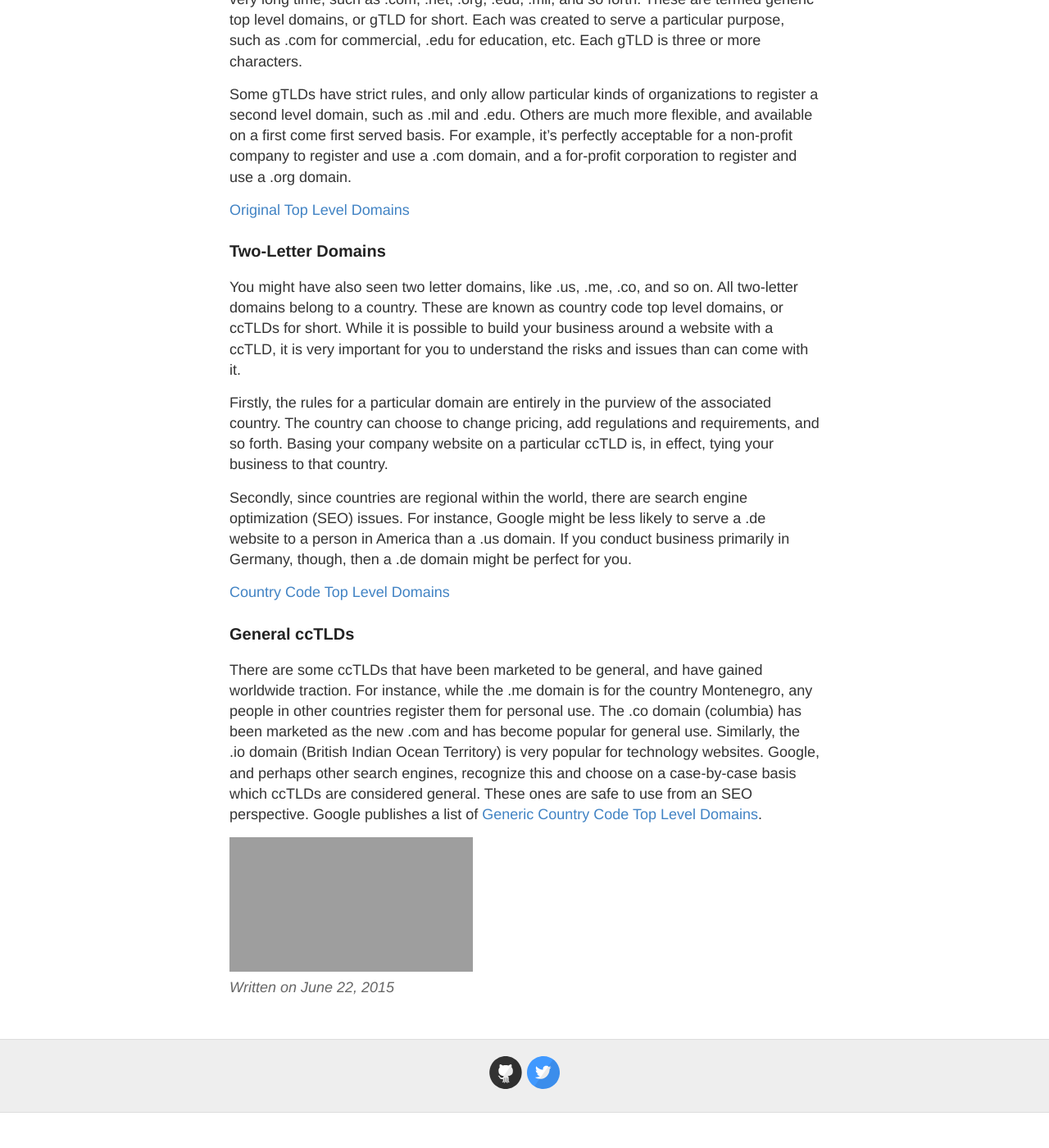
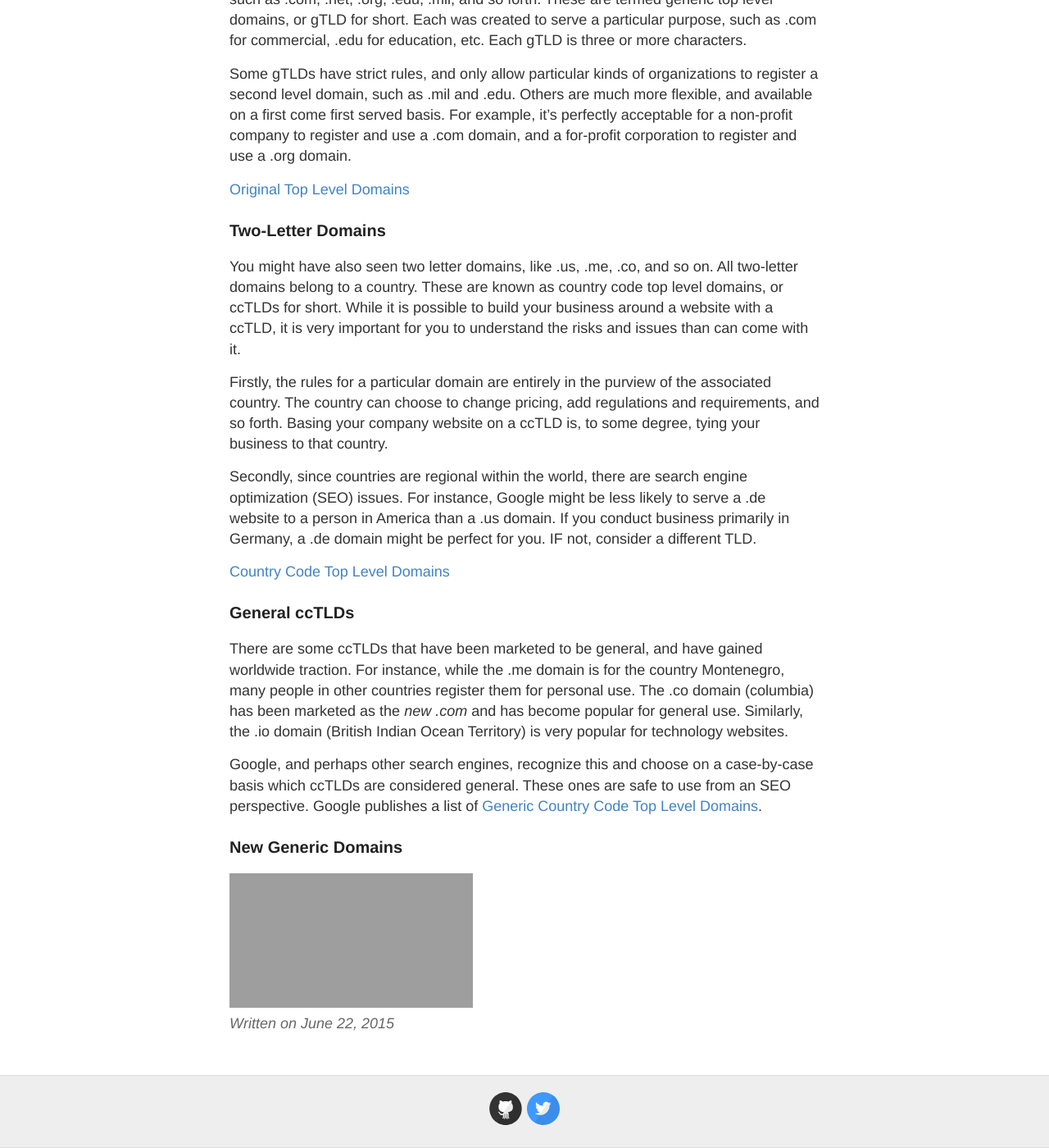
Before and after one commit to GaryChamberlain/garychamberlain.github.io, a Jekyll site: the page built from _posts/2015-6-22-startup-domain-name.md, in a window 1280 px wide and 1400 px high, scrolled down 497 px. Shown: the whole window at 82% size. Built offline with Jekyll 4.4.1, drawn with Linux system fonts in a browser that asks for light colours; Markdown is read by kramdown in place of the engine named in the settings; before the commit the page ends 1854 px from its top, so only the background shows below that; some of the changed text lies outside the part shown; grey boxes are pictures that could not be loaded.

Commit message:
Updated 2015-6-22-startup-domain-name.md

```diff
--- a/_posts/2015-6-22-startup-domain-name.md
+++ b/_posts/2015-6-22-startup-domain-name.md
@@ -20,14 +20,18 @@ Some gTLDs have strict rules, and only allow particular kinds of organizations t
 
 You might have also seen two letter domains, like .us, .me, .co, and so on.  All two-letter domains belong to a country.  These are known as country code top level domains, or ccTLDs for short.  While it is possible to build your business around a website with a ccTLD, it is very important for you to understand the risks and issues than can come with it.
 
-Firstly, the rules for a particular domain are entirely in the purview of the associated country.  The country can choose to change pricing, add regulations and requirements, and so forth. Basing your company website on a particular ccTLD is, in effect, tying your business to that country.
+Firstly, the rules for a particular domain are entirely in the purview of the associated country.  The country can choose to change pricing, add regulations and requirements, and so forth. Basing your company website on a ccTLD is, to some degree, tying your business to that country.
 
-Secondly, since countries are regional within the world, there are search engine optimization (SEO) issues.  For instance, Google might be less likely to serve a .de website to a person in America than a .us domain.  If you conduct business primarily in Germany, though, then a .de domain might be perfect for you.
+Secondly, since countries are regional within the world, there are search engine optimization (SEO) issues.  For instance, Google might be less likely to serve a .de website to a person in America than a .us domain.  If you conduct business primarily in Germany, a .de domain might be perfect for you. IF not, consider a different TLD.
 
 [Country Code Top Level Domains](https://en.wikipedia.org/wiki/List_of_Internet_top-level_domains#Country_code_top-level_domains)
 
 ### General ccTLDs
 
-There are some ccTLDs that have been marketed to be general, and have gained worldwide traction.  For instance, while the .me domain is for the country Montenegro, any people in other countries register them for personal use.  The .co domain (columbia) has been marketed as the new .com and has become popular for general use.  Similarly, the .io domain (British Indian Ocean Territory) is very popular for technology websites.  Google, and perhaps other search engines, recognize this and choose on a case-by-case basis which ccTLDs are considered general.  These ones are safe to use from an SEO perspective. Google publishes a list of [Generic Country Code Top Level Domains](https://support.google.com/webmasters/answer/1347922?hl=en).
+There are some ccTLDs that have been marketed to be general, and have gained worldwide traction.  For instance, while the .me domain is for the country Montenegro, many people in other countries register them for personal use.  The .co domain (columbia) has been marketed as the _new .com_ and has become popular for general use.  Similarly, the .io domain (British Indian Ocean Territory) is very popular for technology websites.
+
+Google, and perhaps other search engines, recognize this and choose on a case-by-case basis which ccTLDs are considered general.  These ones are safe to use from an SEO perspective. Google publishes a list of [Generic Country Code Top Level Domains](https://support.google.com/webmasters/answer/1347922?hl=en).
+
+### New Generic Domains
 
 <iframe width="297" height="164" src="http://www.youtube.com/embed/1kFcxf8KAjg?showinfo=0" frameborder="0" allowfullscreen=""></iframe>
```
Also changed, not shown: other parts of _posts/2015-6-22-startup-domain-name.md (+1 -1 lines).
